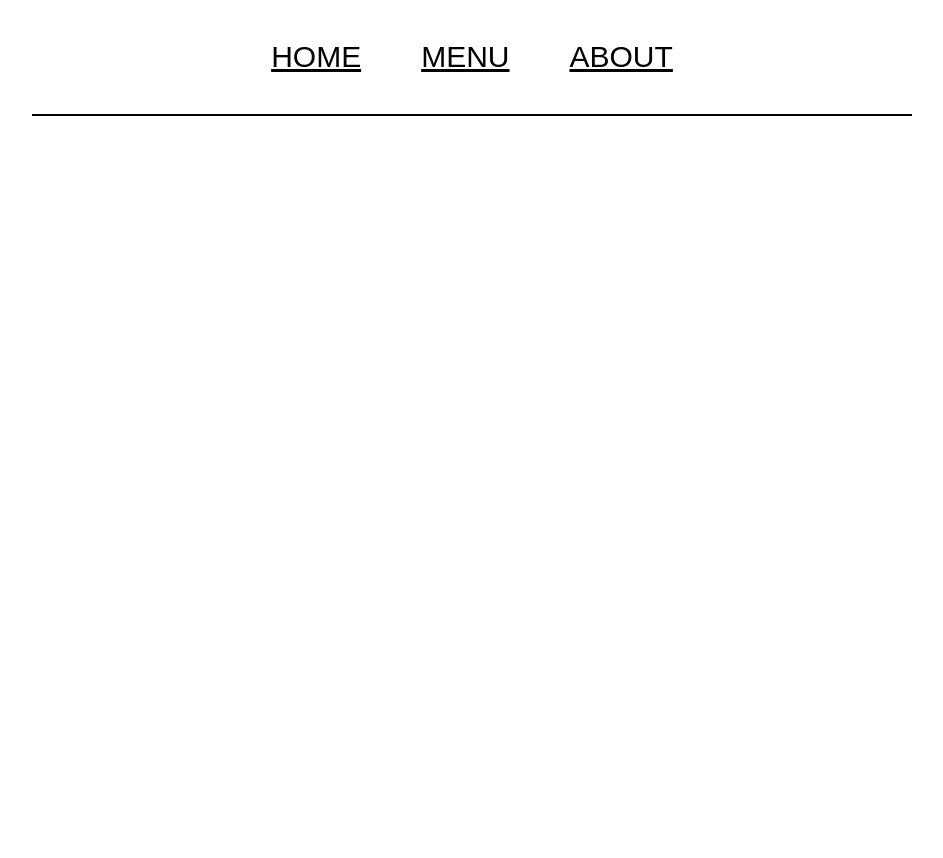
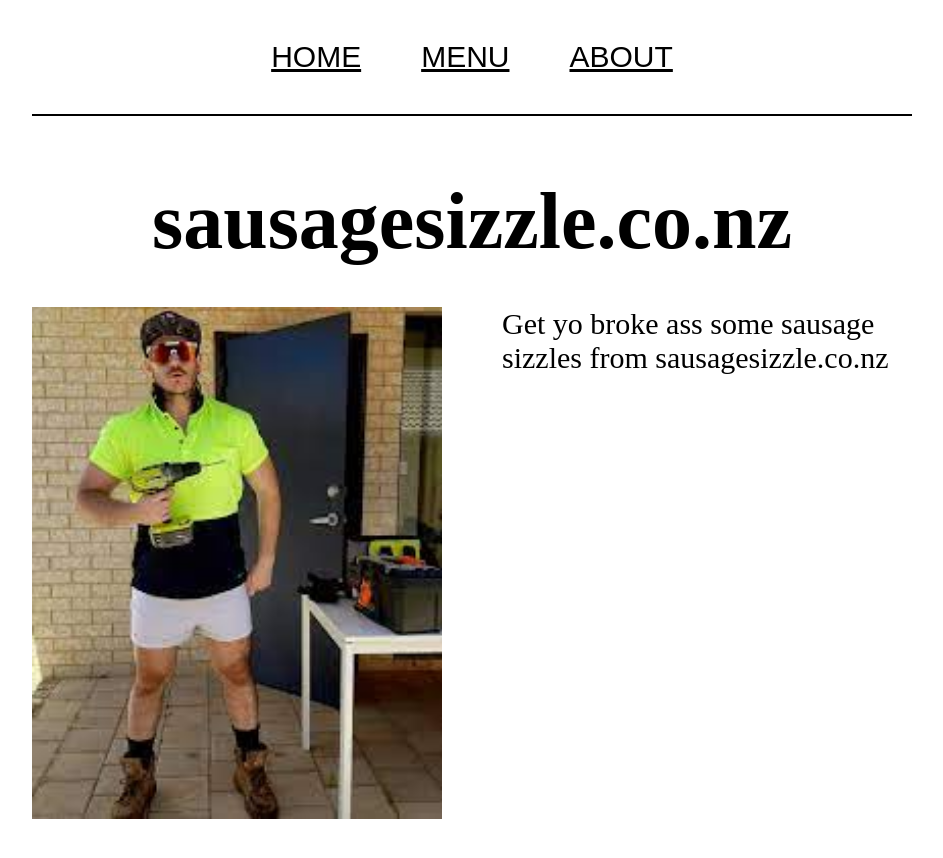
Before and after one commit to tio0o0o0o/restaurant, a website built with webpack: page src/template.html in a window 1280 px wide. Shown: the whole page, without its empty margins (168-1111 px from the left). Before the commit the page ends 800 px from the top, so only its background shows below. Built offline with nearby package versions, Linux system fonts and the light colour scheme.

Commit message:
feat: Add make homepage function

```diff
--- a/src/index.js
+++ b/src/index.js
@@ -1,4 +1,5 @@
 import "./styles/style.css";
-import "./styles/home.css";
+import home from "./pages/home.js";
 
-alert("Server started");
+const contentElement = document.querySelector("#content");
+home.build(contentElement);
--- a/src/pages/home.js
+++ b/src/pages/home.js
@@ -0,0 +1,27 @@
+import tradie from "../assets/images/tradie.jpeg";
+import "../styles/home.css";
+
+export default {
+    build: function(parentElement) {
+        const h1 = document.createElement("h1");
+        h1.textContent = "sausagesizzle.co.nz";
+        parentElement.appendChild(h1);
+
+        const div = document.createElement("div");
+        div.setAttribute("class", "imageAndText");
+        parentElement.appendChild(div);
+
+        const img = document.createElement("img");
+        img.src = tradie;
+        div.appendChild(img);
+
+        const p = document.createElement("p");
+        p.textContent = "Get yo broke ass some sausage sizzles from sausagesizzle.co.nz";
+        div.appendChild(p);
+    },
+    remove: function(parentElement) {
+        while(parentElement.hasChildNodes()) {
+            parentElement.removeChild(parentElement.firstChild);
+        }
+    }
+}
--- a/src/template.html
+++ b/src/template.html
@@ -13,12 +13,12 @@
             <button>ABOUT</button>
         </nav>
     </header>
-    <!-- <div id="content">
-        <h1>sausagesizzle.co.nz</h1>
+    <div id="content">
+        <!-- <h1>sausagesizzle.co.nz</h1>
         <div class="imageAndText">
             <img src="./assets/images/tradie.jpeg" alt="Tradie">
             <p>Get yo broke ass some sausage sizzles from sausagesizzle.co.nz</p>
-        </div>
-    </div> -->
+        </div> -->
+    </div>
 </body>
 </html>
```
